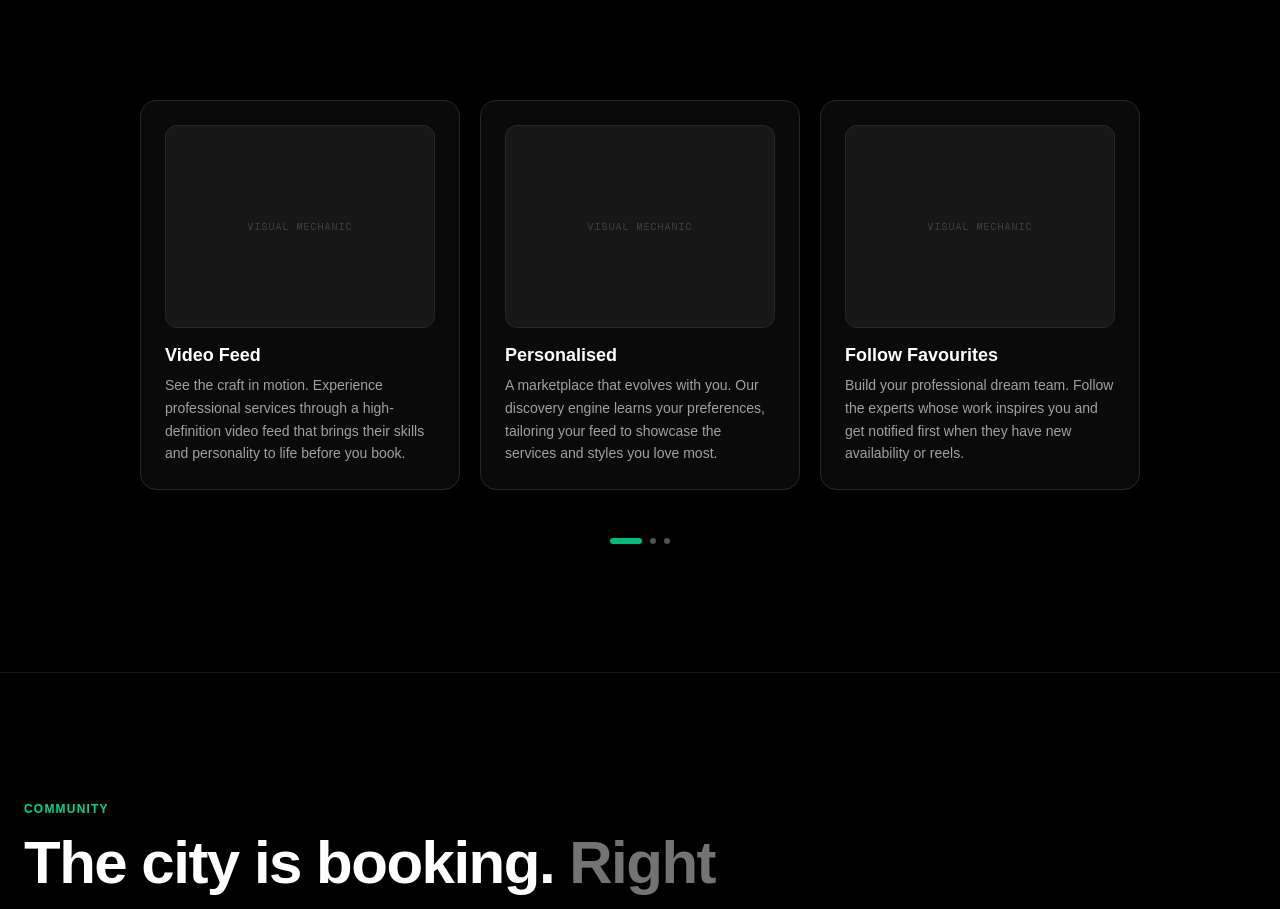
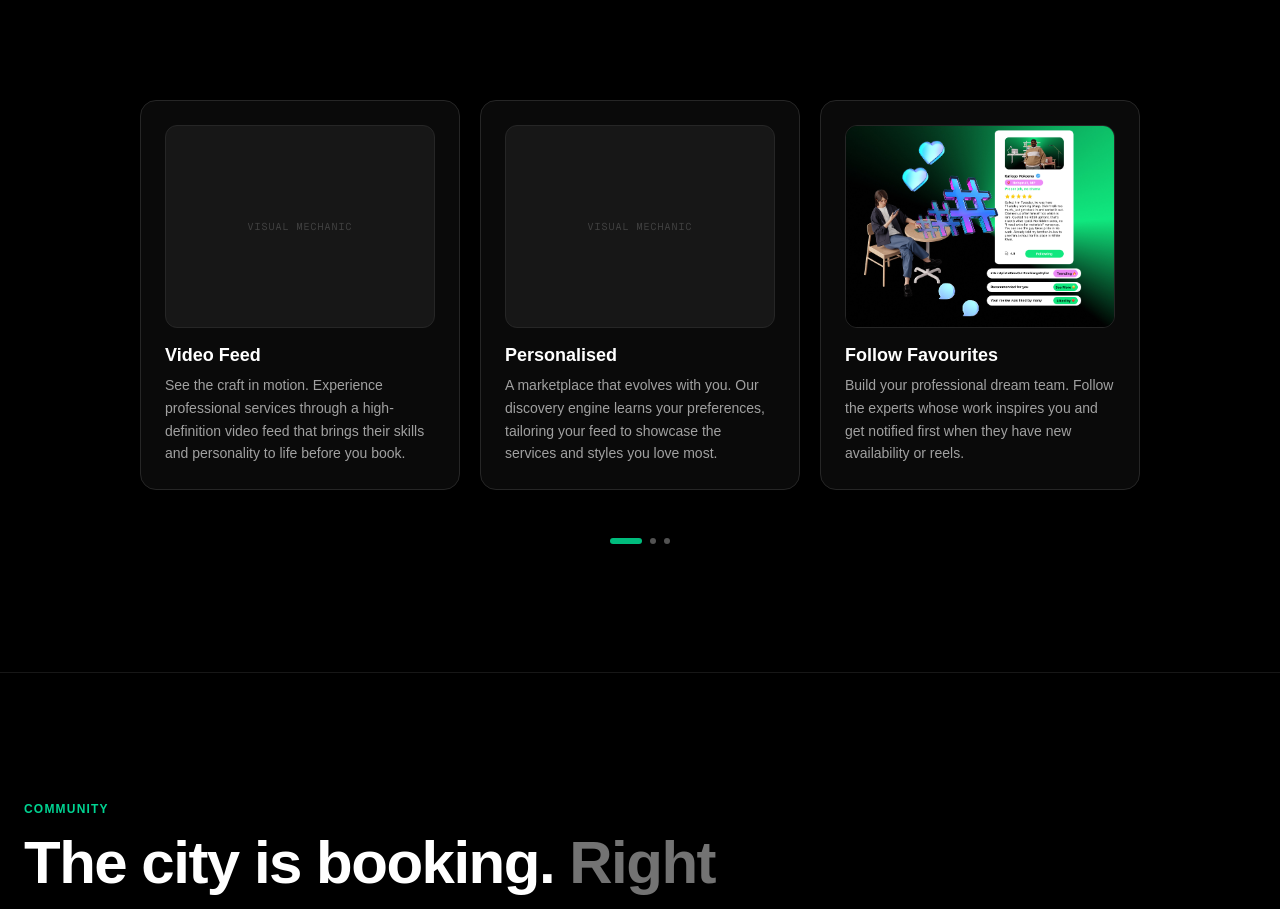
Before and after one commit to lihlegabrieldiphokwana-stack/appp-landing, a Next.js app: page / in a window 1280 px wide. Shown: the part 6680-7589 px from the top of the page. Built offline with nearby package versions, Linux system fonts and the light colour scheme.

Commit message:
feat: Add follow favourites image to social card
Co-authored-by: Qwen-Coder <qwen-coder@alibabacloud.com>

```diff
--- a/app/page.tsx
+++ b/app/page.tsx
@@ -129,7 +129,8 @@ export default function LandingPage() {
           },
           {
             title: "Follow Favourites",
-            description: "Build your professional dream team. Follow the experts whose work inspires you and get notified first when they have new availability or reels."
+            description: "Build your professional dream team. Follow the experts whose work inspires you and get notified first when they have new availability or reels.",
+            image: "/follow_favourites.jpg"
           }
         ]}
         align="left"
```
Also changed, not shown: public/follow_favourites.jpg (added).
